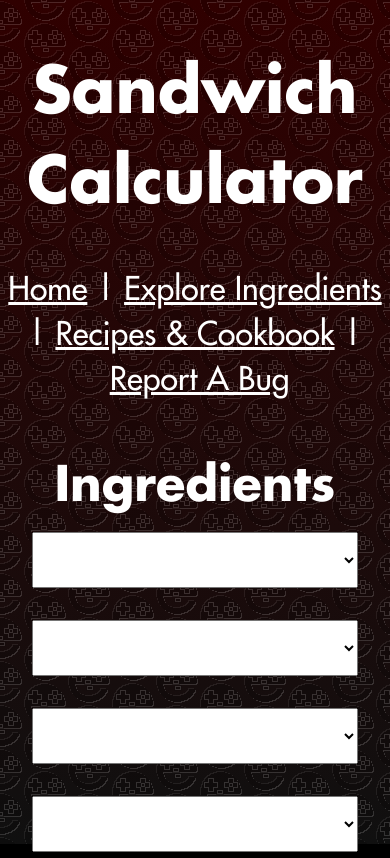
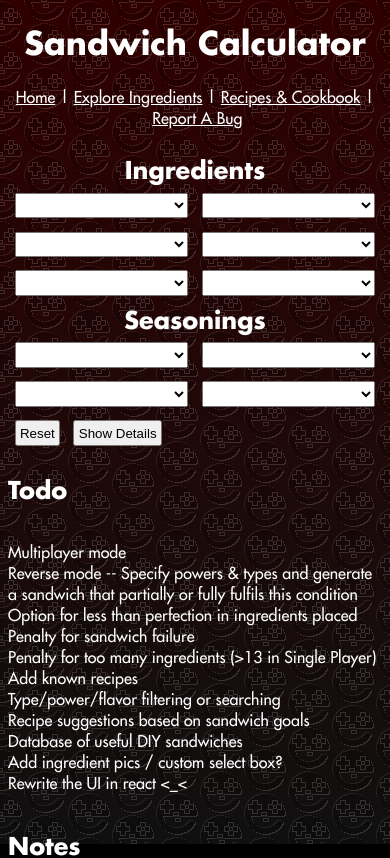
Before and after one commit to enigma0Z/pokemon-sv-sandwich-calc, a React (Create React App) app: page / in a window 390 px wide. Shown: the top 858 px of the page. Built offline with nearby package versions, Linux system fonts and the light colour scheme.

Commit message:
Font fixes for mobile post-react-conversion

```diff
--- a/src/index.css
+++ b/src/index.css
@@ -180,27 +180,27 @@ span.label {
 
 @media only screen and (max-width: 1000px) {
   h1 {
-      font-size: 48pt;
+      font-size: 24;
   }
 
   body {
-      font-size: 24pt;
+      font-size: 18;
   }
 
   div#sandwich div div.attributes {
-      font-size: 20pt;
+      font-size: 12pt;
   }
 
   table {
-      font-size: 16pt;
+      font-size: 6pt;
   }
 
   select, button {
-      font-size: 24pt;
+      font-size: 10pt;
   }
 
   div#sandwich div.label {
-      font-size: 36pt;
+      font-size: 18pt;
       text-align: center;
   }
 
@@ -210,6 +210,6 @@ span.label {
   }
 
   div#sandwich div#results {
-      font-size: 36pt;
+      font-size: 18pt;
   }
 }
```
